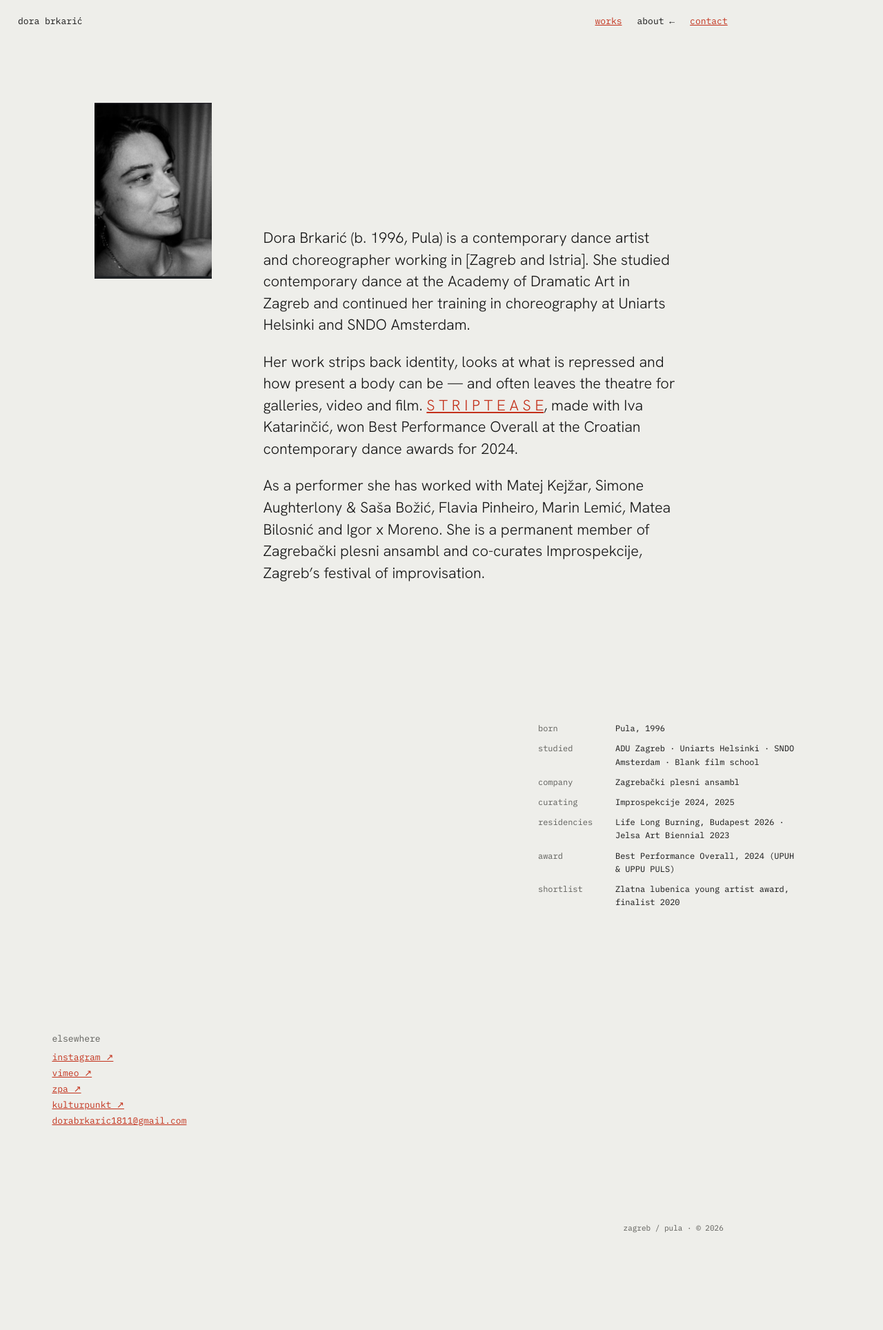
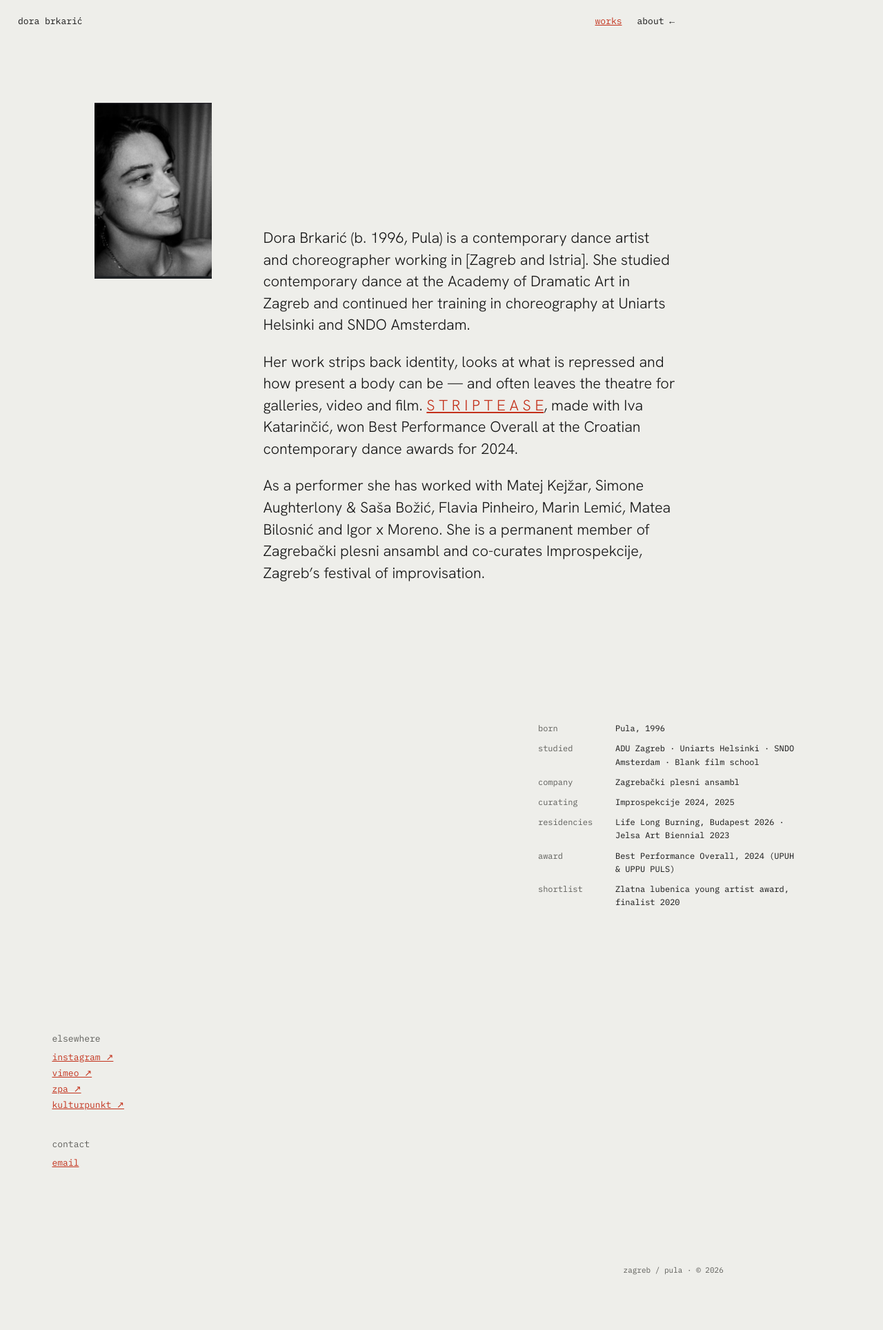
Before and after one commit to ariansajina/dora, a Jekyll site: the page built from about.md, in a window 1280 px wide. Shown: the whole page at 69% size. Built offline with Jekyll 4.4.1, drawn with Linux system fonts in a browser that asks for light colours; before the commit the page ends 1867 px from its top, so only the background shows below that.

Commit message:
Move contact to an about-page section; drop it from landing and nav
Co-Authored-By: Claude Opus 5.5 <noreply@anthropic.com>
Claude-Session: https://claude.ai/code/session_01T3oV2CMKDLfVpFAnssWYau

```diff
--- a/_includes/header.html
+++ b/_includes/header.html
@@ -5,6 +5,5 @@
     {%- assign about_url = '/about/' -%}
     <a href="{{ works_url | relative_url }}"{% if page.url == works_url %} class="current" aria-current="page"{% endif %}>works{% if page.url == works_url %} ←{% endif %}</a>
     <a href="{{ about_url | relative_url }}"{% if page.url == about_url %} class="current" aria-current="page"{% endif %}>about{% if page.url == about_url %} ←{% endif %}</a>
-    <a href="mailto:{{ site.contact_email | uri_escape }}">contact</a>
   </nav>
 </header>
--- a/about.md
+++ b/about.md
@@ -45,11 +44,14 @@ As a performer she has worked with Matej Kejžar, Simone Aughterlony & Saša Bo
   <h2 class="sublabel">elsewhere</h2>
   <ul>
   {%- for l in page.elsewhere %}
-    {%- if l.url contains 'mailto:' %}
-    <li><a href="mailto:{{ site.contact_email | uri_escape }}">{% if site.contact_email contains '[' %}{{ l.label }}{% else %}{{ site.contact_email }}{% endif %}</a></li>
-    {%- else %}
     <li><a href="{{ l.url }}">{{ l.label }}</a></li>
-    {%- endif %}
   {%- endfor %}
   </ul>
 </section>
+
+<section class="elsewhere off x4 mt-40">
+  <h2 class="sublabel">contact</h2>
+  <ul>
+    <li><a href="mailto:{{ site.contact_email }}">email</a></li>
+  </ul>
+</section>
--- a/assets/css/site.css
+++ b/assets/css/site.css
@@ -56,6 +56,7 @@ a:hover { color: var(--hover); }
 .mt-30  { margin-top: 30px; }
 .mt-34  { margin-top: 34px; }
 .mt-38  { margin-top: 38px; }
+.mt-40  { margin-top: 40px; }
 .mt-90  { margin-top: 90px; }
 .mt-110 { margin-top: 110px; }
 .mt-120 { margin-top: 120px; }
@@ -162,7 +163,6 @@ a:hover { color: var(--hover); }
 }
 .landing .l-works   { top: 56%; left: 58%; font-size: clamp(30px, 4.4vw, 56px); }
 .landing .l-about   { top: 67%; left: 24%; font-size: clamp(21px, 2.6vw, 34px); }
-.landing .l-contact { bottom: 9%; left: 66%; font-size: clamp(17px, 1.8vw, 24px); }
 .landing .l-vimeo   { bottom: 4%; left: 6%; font-size: 11px; color: var(--muted); padding: 16px 4px; }
 .landing .l-vimeo:hover { color: var(--hover); }
 
--- a/index.html
+++ b/index.html
@@ -5,5 +5,4 @@ layout: landing
 <h1 class="name"><span>dora</span><span>brkarić</span></h1>
 <a class="l-works" href="{{ '/works/' | relative_url }}">works</a>
 <a class="l-about" href="{{ '/about/' | relative_url }}">about</a>
-<a class="l-contact" href="mailto:{{ site.contact_email | uri_escape }}">contact</a>
 <a class="l-vimeo" href="{{ site.vimeo }}">vimeo ↗</a>
```
Also changed, not shown: other parts of about.md (+0 -1 lines).
